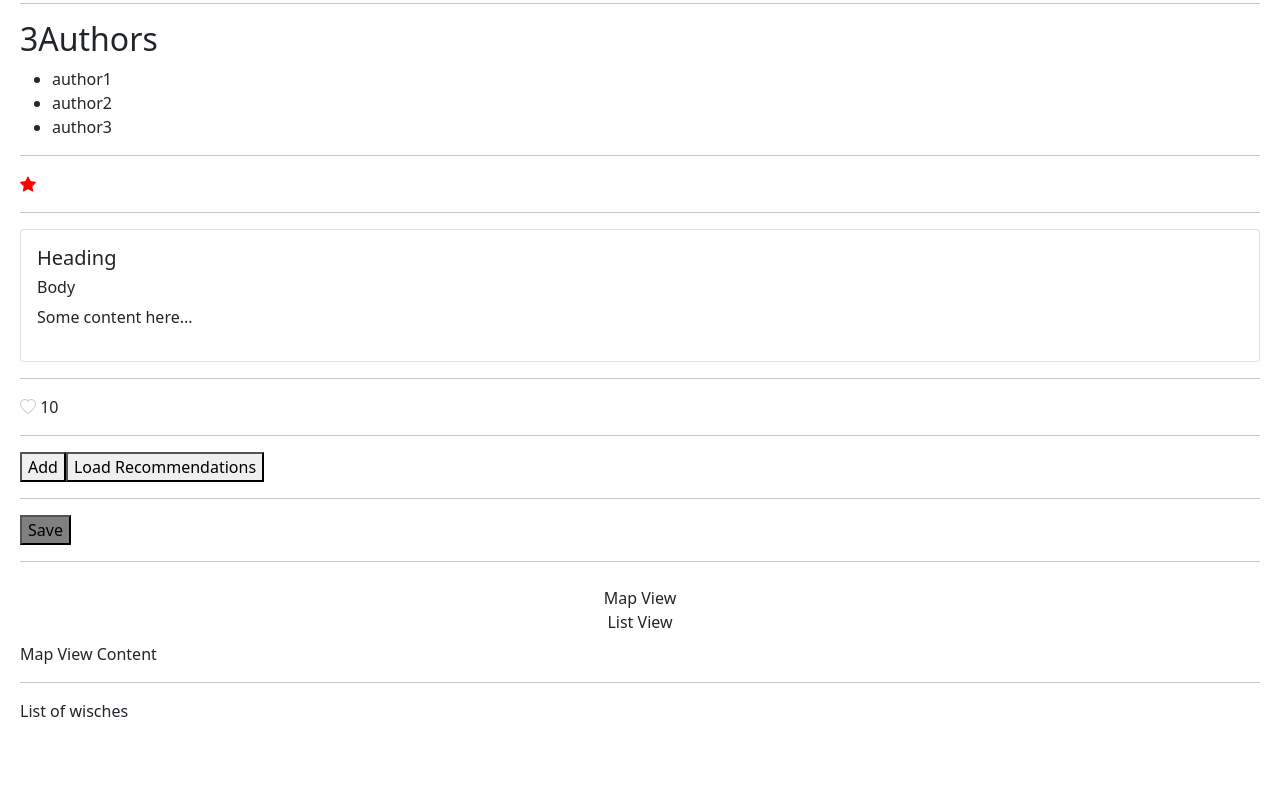
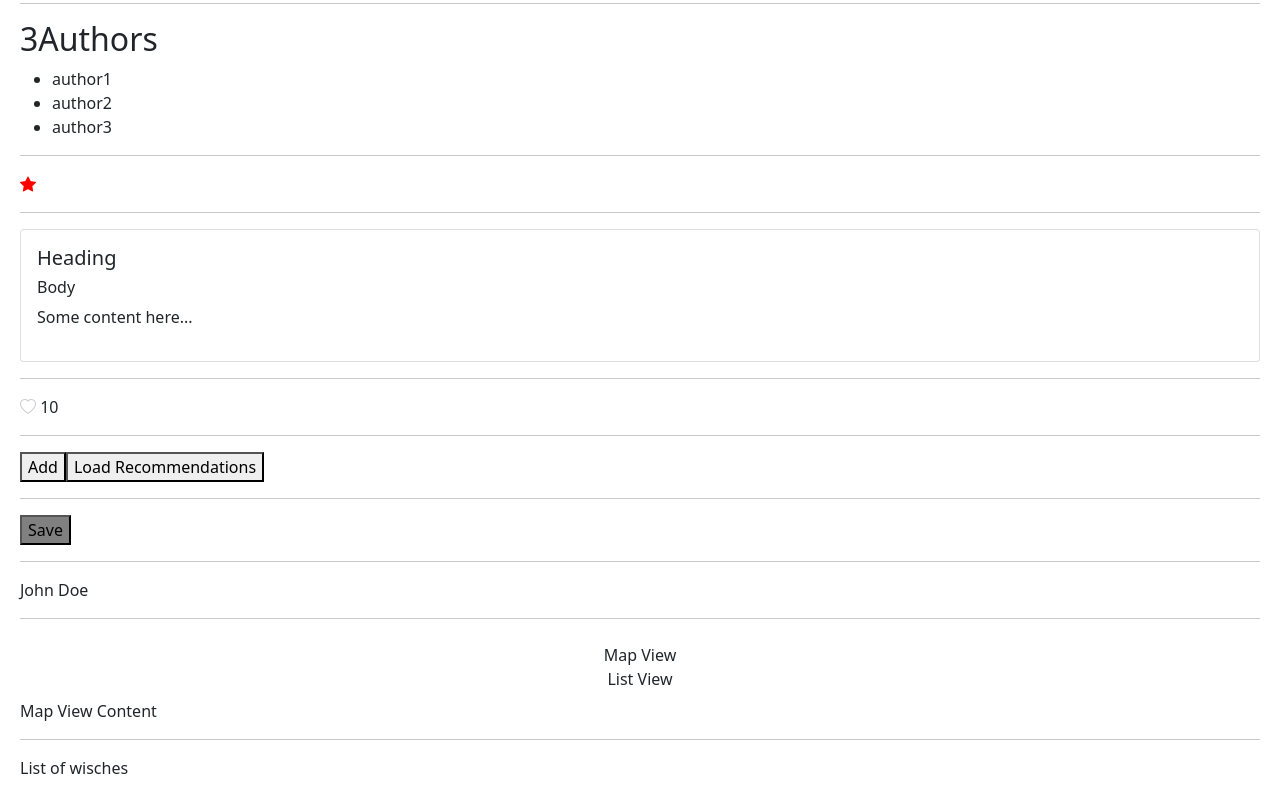
Before and after one commit to holhar/getting2know-angular, an Angular app: page / in a window 1280 px wide. Shown: the part 655-1455 px from the top of the page. Before the commit the page ends 1398 px from the top, so only its background shows below. Built offline with nearby package versions, Linux system fonts and the light colour scheme.

Commit message:
Apllying safe traversal operator

```diff
--- a/src/app/app.component.html
+++ b/src/app/app.component.html
@@ -49,6 +49,9 @@ Save
 </button>
 
 <hr />
+<span>{{ task.assignee?.name }}</span>
+
+<hr />
 <ul class="navbar navbar-nav">
     <li [class.active]="viewMode == 'map'"><a (click)="viewMode = 'map'">Map View</a></li>
     <li [class.active]="viewMode == 'list'"><a (click)="viewMode = 'list'">List View</a></li>
--- a/src/app/app.component.ts
+++ b/src/app/app.component.ts
@@ -24,6 +24,13 @@ export class AppComponent {
     isLiked: false
   };
 
+  task = {
+    title: 'Review applications',
+    assignee: {
+      name: 'John Doe'
+    }
+  }
+
   onFavoriteChanged(eventArgs: FavoriteChangedEventArgs) {
     console.log("Favorite changed: ", eventArgs);
   }
```
